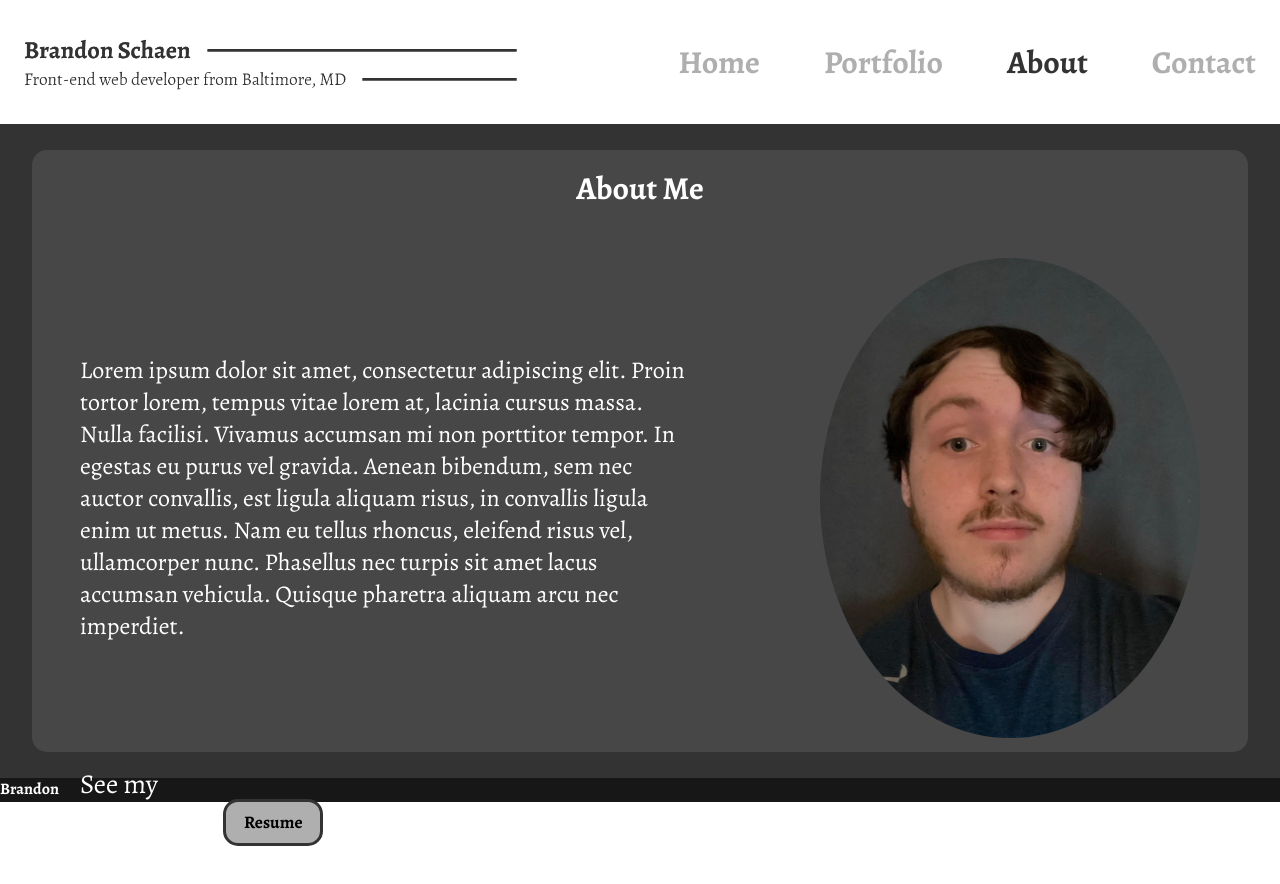
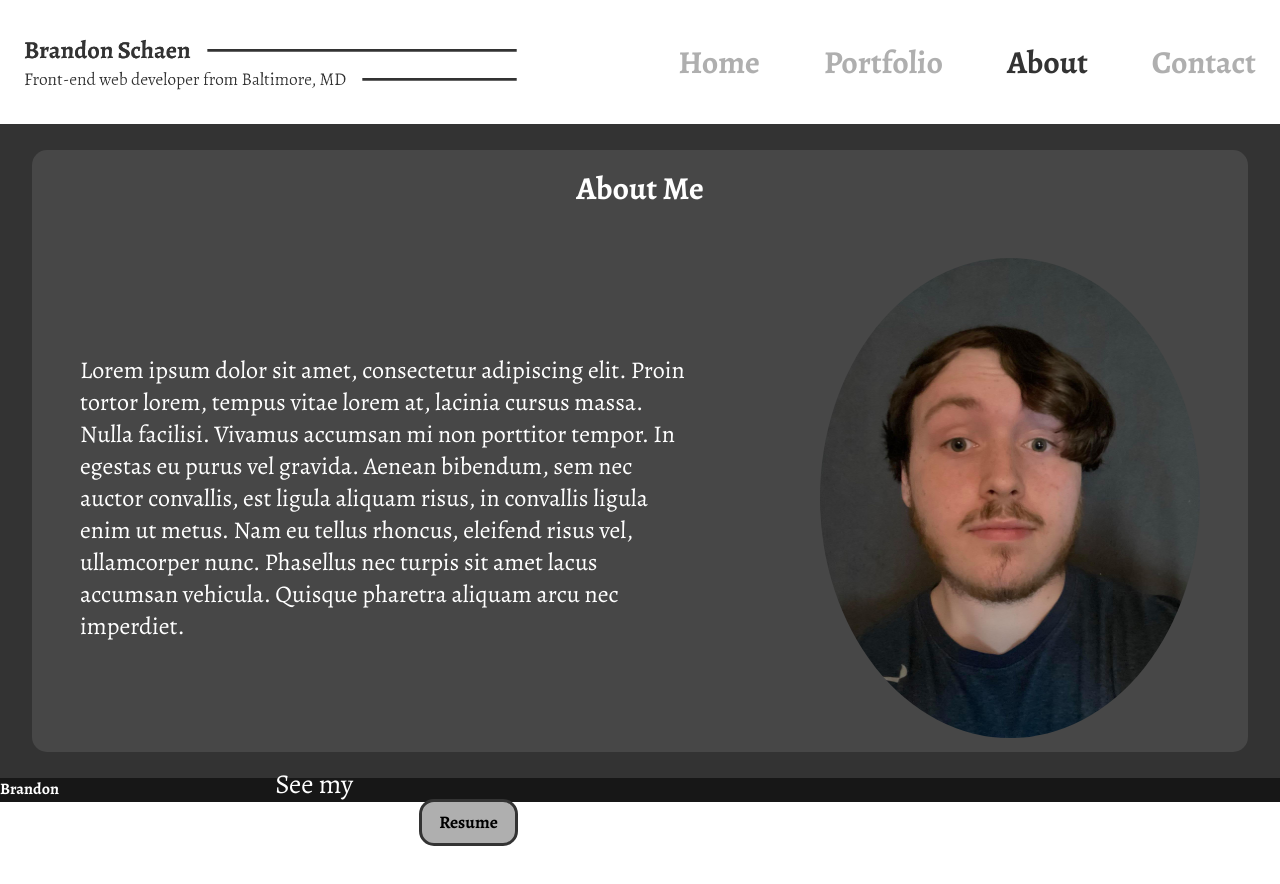
Before and after one commit to SonniSonni/Brandon-Portfolio, a React (Create React App) app: page /about in a window 1280 px wide. Shown: the top 884 px of the page. Built offline with nearby package versions, Linux system fonts and the light colour scheme.

Commit message:
Moved resume section over

```diff
--- a/src/Components/AboutPage/AboutPage.css
+++ b/src/Components/AboutPage/AboutPage.css
@@ -42,7 +42,7 @@ h1{
 }
 
 .resume{
-  margin-left:3em;
+  margin-left:20%;
   width:20%;
   display:flex;
   align-items: center;
```
